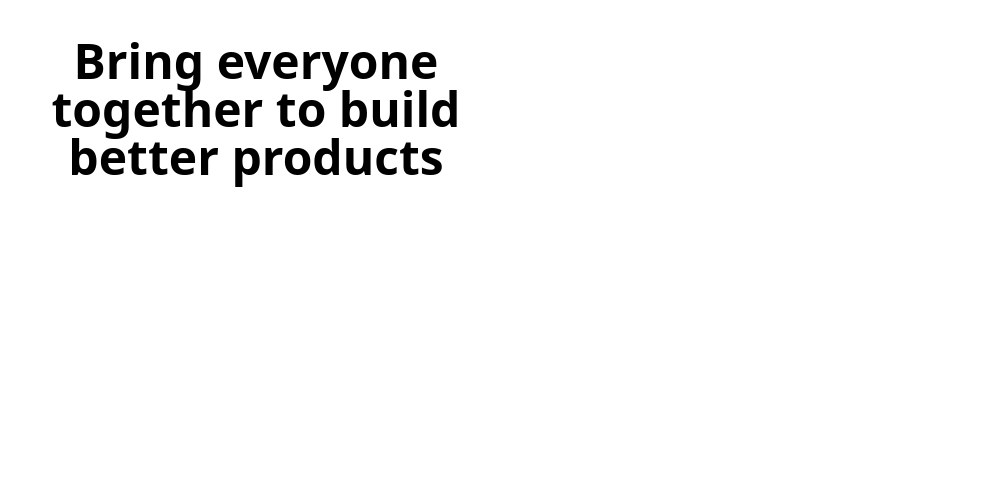
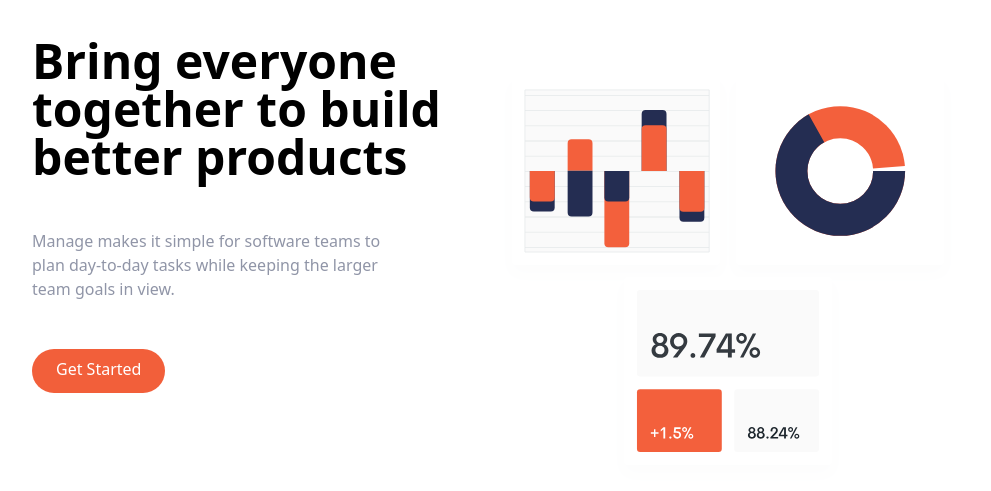
Before and after one commit to harshedabdulla/ubiquitous-octo-waffle, a website: page index.html in a window 1280 px wide. Shown: the part 95-586 px from the top of the page, without its empty margins (144-1135 px from the left). Drawn offline with Linux system fonts and the light colour scheme.

Commit message:
hero section

```diff
--- a/index.html
+++ b/index.html
@@ -27,14 +27,21 @@
     <section id="hero">
         <div class="container flex flex-col-reverse md:flex-row items-center px-6 mx-auto mt-10 space-y-0 md:space-y-0">
             <div class="flex flex-col mb-32 space-y-12 md:w-1/2">
-                <h1 class="max-w-md text-4xl font-bold text-center md:text-5xl md:textleft">
+                <h1 class="max-w-md text-4xl font-bold text-center md:text-5xl md:text-left">
                     Bring everyone together to build better products
                 </h1>
+                <p class="max-w-sm text-center text-darkGrayishBlue md:text-left">
+                    Manage makes it simple for software teams to plan day-to-day tasks while keeping the larger team goals in view.
+                </p>
+                <div class="flex justify-center md:justify-start">
+                    <a href="#" class="hidden md:block p-3 px-6 pt-2 text-white bg-brightRed rounded-full baseline hover:bg-brightRedLight">Get Started</a>
+
+                </div>
 
             </div>
             <!--Image-->
-            <div>
-
+            <div class="md:w-1/2">
+                <img src="img/illustration-intro.svg" alt="">
             </div>
         </div>
     </section>
```
Also changed, not shown: css/main.css.
